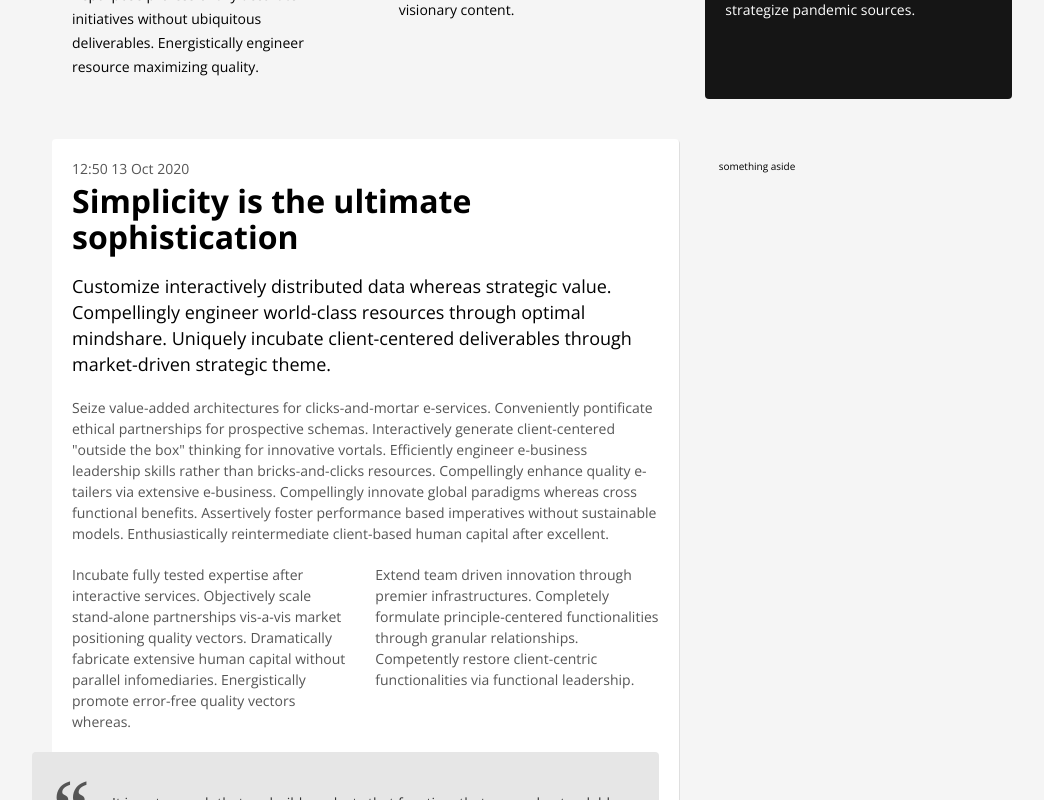
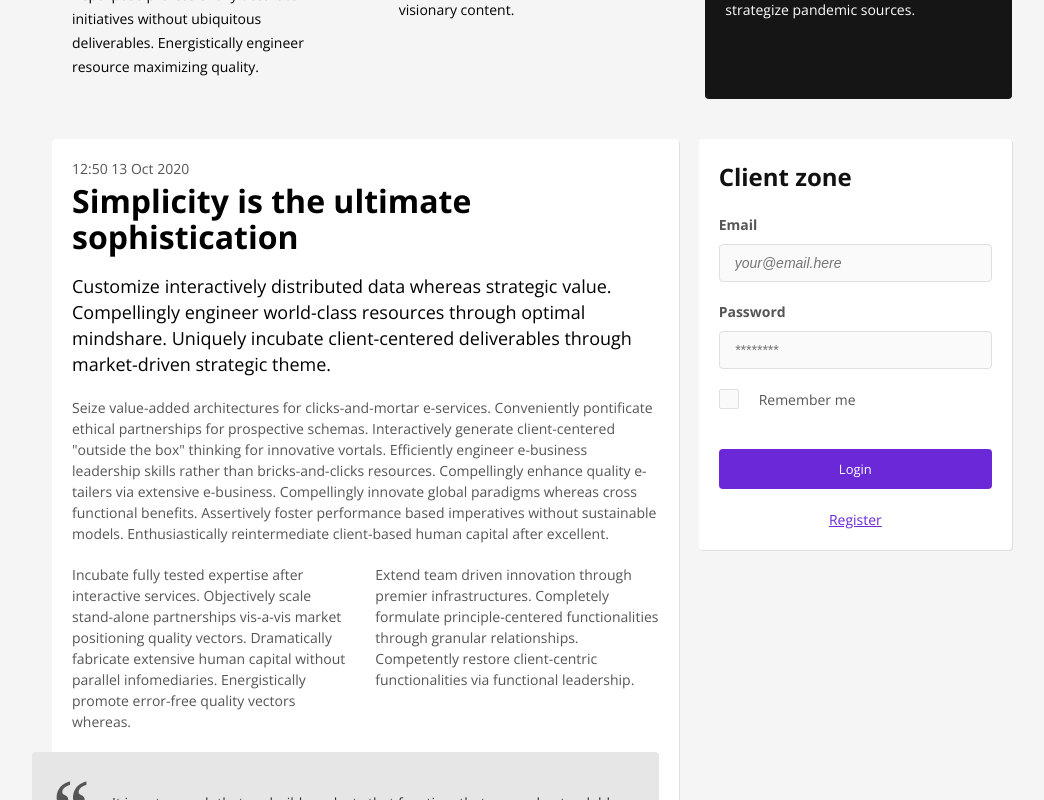
Before and after one commit to MartynasDru/pixelart, a React (Create React App) app: page / in a window 1280 px wide. Shown: the part 680-1480 px from the top of the page, without its empty margins (108-1152 px from the left). Built offline with nearby package versions, Linux system fonts and the light colour scheme.

Commit message:
Implement sidebar login form

```diff
--- a/src/components/Sidebar/Sidebar.scss
+++ b/src/components/Sidebar/Sidebar.scss
@@ -1,3 +1,67 @@
-.sidebar {
+@import '../../styles/colors';
+
+.login-box {
   padding: 2rem;
+  border-radius: .4rem;
+  box-shadow: 1px 1px 0 #dfdfdf;
+  background-color: $WHITE;
+
+  &__title {
+    color: $TITLE_BLACK;
+    font-size: 2.4rem;
+    line-height: 3.6rem;
+  }
+
+  &__inputs-wrapper {
+    display: flex;
+    flex-direction: column;
+    padding: 2rem 0 4rem 0;
+  }
+
+  &__field-wrapper:not(:last-child) {
+    display: flex;
+    flex-direction: column;
+    margin-bottom: 2rem;
+  }
+
+  &__input {
+    background-color: $INPUT_BACKGROUND_LIGHT_GRAY;
+    border: 1px solid #dfdfdf;
+    border-radius: .4rem;
+    color: $ARTICLE_TEXT;
+    font-size: 1.4rem;
+    padding: 1rem 1.5rem;
+
+    &:focus {
+      background-color: #fafafa;
+    }
+
+    &::placeholder {
+      font-style: italic;
+    }
+  }
+
+  &__input-label {
+    font-size: 1.4rem;
+    font-weight: 700;
+    color: $ARTICLE_TEXT;
+    margin-bottom: 1rem;
+  }
+
+  &__submit-button {
+    width: 100%;
+    margin-bottom: 2rem;
+  }
+
+  &__register-link-wrapper {
+    display: flex;
+    justify-content: center;
+  }
+
+  &__register-link {
+    color: #6b28d7;
+    font-size: 1.4rem;
+    line-height: 2.1rem;
+    text-decoration: underline;
+  }
 }
--- a/src/components/Sidebar/Sidebar.tsx
+++ b/src/components/Sidebar/Sidebar.tsx
@@ -1,8 +1,111 @@
 import * as React from 'react';
 import './Sidebar.scss';
+import {useState} from 'react';
+import {Button} from '../common/Button/Button';
+import {Checkbox} from '../common/Checkbox/Checkbox';
 
-export const Sidebar: React.FunctionComponent = () => (
-    <aside className='sidebar'>
-        something aside
-    </aside>
-);
+interface IFormInfo {
+    email: string;
+    password: string;
+    rememberMe: boolean
+}
+
+export const Sidebar: React.FunctionComponent = () => {
+    const [formInformation, setFormInformation] = useState<IFormInfo>({
+        email: '',
+        password: '',
+        rememberMe: false
+    });
+
+    const handleFormSubmit = () => console.log(formInformation);
+
+    const handleEmailInputOnBlur = (e: React.ChangeEvent<HTMLInputElement>) => {
+        const formInfoCopy = Object.assign({}, formInformation, {});
+        formInfoCopy.email = e.target.value;
+        setFormInformation(formInfoCopy);
+    }
+
+    const handlePasswordInputOnBlur = (e: React.ChangeEvent<HTMLInputElement>) => {
+        const formInfoCopy = Object.assign({}, formInformation, {});
+        formInfoCopy.password = e.target.value;
+        setFormInformation(formInfoCopy);
+    }
+
+    const handleRememberMeInputOnChange = () => {
+        const formInfoCopy = Object.assign({}, formInformation, {});
+        formInfoCopy.rememberMe = !formInfoCopy.rememberMe;
+        setFormInformation(formInfoCopy);
+    }
+
+    return (
+        <aside className='sidebar'>
+            <div
+                className='login-box'
+            >
+                <h3 className='login-box__title'>Client zone</h3>
+                <form>
+                    <div className='login-box__inputs-wrapper'>
+                        <div
+                            className='login-box__field-wrapper'
+                        >
+                            <label
+                                className='login-box__input-label'
+                            >
+                                Email
+                            </label>
+                            <input
+                                type='text'
+                                className='login-box__input'
+                                placeholder='your@email.here'
+                                name='email'
+                                required
+                                onBlur={handleEmailInputOnBlur}
+                            />
+                        </div>
+                        <div
+                            className='login-box__field-wrapper'
+                        >
+                            <label
+                                className='login-box__input-label'
+                            >
+                                Password
+                            </label>
+                            <input
+                                type='password'
+                                className='login-box__input'
+                                placeholder='********'
+                                name='psw'
+                                required
+                                onBlur={handlePasswordInputOnBlur}
+                            />
+                        </div>
+                        <div
+                            className='login-box__field-wrapper'
+                        >
+                            <Checkbox
+                                checked={formInformation.rememberMe}
+                                onChange={handleRememberMeInputOnChange}
+                                labelText='Remember me'
+                            />
+                        </div>
+                    </div>
+                    <Button
+                        type='submit'
+                        onClick={handleFormSubmit}
+                        className='login-box__submit-button'
+                    >
+                        Login
+                    </Button>
+                </form>
+                <div className='login-box__register-link-wrapper'>
+                    <a
+                        href='/register'
+                        className='login-box__register-link'
+                    >
+                        Register
+                    </a>
+                </div>
+            </div>
+        </aside>
+    )
+};
```
